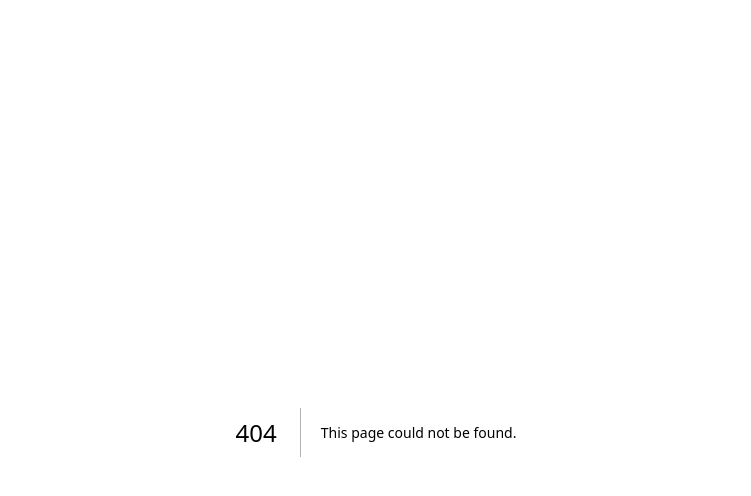
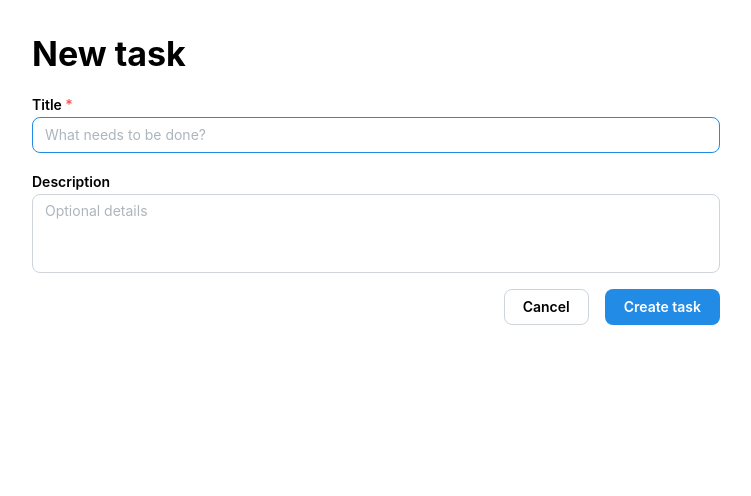
Before and after one commit to pablohen/task-manager-trpc, a Next.js app: page /tasks/new in a window 1280 px wide. Before the commit this address had no page. Shown: the top 496 px of the page, without its empty margins (264-1015 px from the left). Built offline with nearby package versions, Linux system fonts and the light colour scheme.

Commit message:
feat(ui): add task create and edit form

```diff
--- /dev/null
+++ b/src/app/tasks/new/page.tsx
@@ -0,0 +1,14 @@
+import { Stack, Title } from "@mantine/core";
+import type { Metadata } from "next";
+import { TaskForm } from "@/components/task-form";
+
+export const metadata: Metadata = { title: "New task" };
+
+export default function NewTaskPage() {
+	return (
+		<Stack>
+			<Title order={1}>New task</Title>
+			<TaskForm />
+		</Stack>
+	);
+}
--- /dev/null
+++ b/src/components/task-form.tsx
@@ -0,0 +1,111 @@
+"use client";
+
+import { zodResolver } from "@hookform/resolvers/zod";
+import { Button, Group, Stack, Textarea, TextInput } from "@mantine/core";
+import { notifications } from "@mantine/notifications";
+import { useMutation, useQueryClient } from "@tanstack/react-query";
+import type { TRPCClientErrorLike } from "@trpc/client";
+import { useRouter } from "next/navigation";
+import { useForm } from "react-hook-form";
+import type { AppRouter } from "@/server/routers/_app";
+import { type Task, taskInputSchema } from "@/server/tasks/schema";
+import { useTRPC } from "@/trpc/client";
+import { LinkButton } from "./link-button";
+
+/** Creates a task, or edits `task` when one is given. */
+export function TaskForm({ task }: { task?: Task }) {
+	const trpc = useTRPC();
+	const queryClient = useQueryClient();
+	const router = useRouter();
+
+	const {
+		register,
+		handleSubmit,
+		setError,
+		formState: { errors },
+	} = useForm({
+		// Same schema as the server, so most mistakes never leave the browser.
+		resolver: zodResolver(taskInputSchema),
+		defaultValues: {
+			title: task?.title ?? "",
+			description: task?.description ?? "",
+		},
+	});
+
+	const onSuccess = async () => {
+		await queryClient.invalidateQueries({
+			queryKey: trpc.task.list.infiniteQueryKey(),
+		});
+		notifications.show({
+			color: "green",
+			message: task ? "Task updated" : "Task created",
+		});
+		router.push("/");
+	};
+
+	const onError = (error: TRPCClientErrorLike<AppRouter>) => {
+		const fieldErrors: Partial<Record<string, string[]>> =
+			error.data?.zodError?.fieldErrors ?? {};
+		let shownInline = false;
+		for (const field of ["title", "description"] as const) {
+			const message = fieldErrors[field]?.[0];
+			if (message) {
+				setError(field, { message });
+				shownInline = true;
+			}
+		}
+		if (!shownInline) {
+			notifications.show({
+				color: "red",
+				title: task ? "Could not update the task" : "Could not create the task",
+				message: error.message,
+			});
+		}
+	};
+
+	const create = useMutation(
+		trpc.task.create.mutationOptions({ onSuccess, onError }),
+	);
+	const update = useMutation(
+		trpc.task.update.mutationOptions({ onSuccess, onError }),
+	);
+	const mutation = task ? update : create;
+	// Stay disabled after success too, until the redirect happens.
+	const busy = mutation.isPending || mutation.isSuccess;
+
+	const onSubmit = handleSubmit((values) => {
+		if (task) update.mutate({ id: task.id, ...values });
+		else create.mutate(values);
+	});
+
+	return (
+		<form onSubmit={onSubmit} noValidate>
+			<Stack>
+				<TextInput
+					label="Title"
+					placeholder="What needs to be done?"
+					withAsterisk
+					autoFocus
+					error={errors.title?.message}
+					{...register("title")}
+				/>
+				<Textarea
+					label="Description"
+					placeholder="Optional details"
+					autosize
+					minRows={3}
+					error={errors.description?.message}
+					{...register("description")}
+				/>
+				<Group justify="flex-end">
+					<LinkButton href="/" variant="default" disabled={busy}>
+						Cancel
+					</LinkButton>
+					<Button type="submit" loading={busy}>
+						{task ? "Save changes" : "Create task"}
+					</Button>
+				</Group>
+			</Stack>
+		</form>
+	);
+}
```
Also changed, not shown: src/app/not-found.tsx (added, +14 -0 lines), src/app/tasks/[id]/edit/page.tsx (added, +40 -0 lines).
